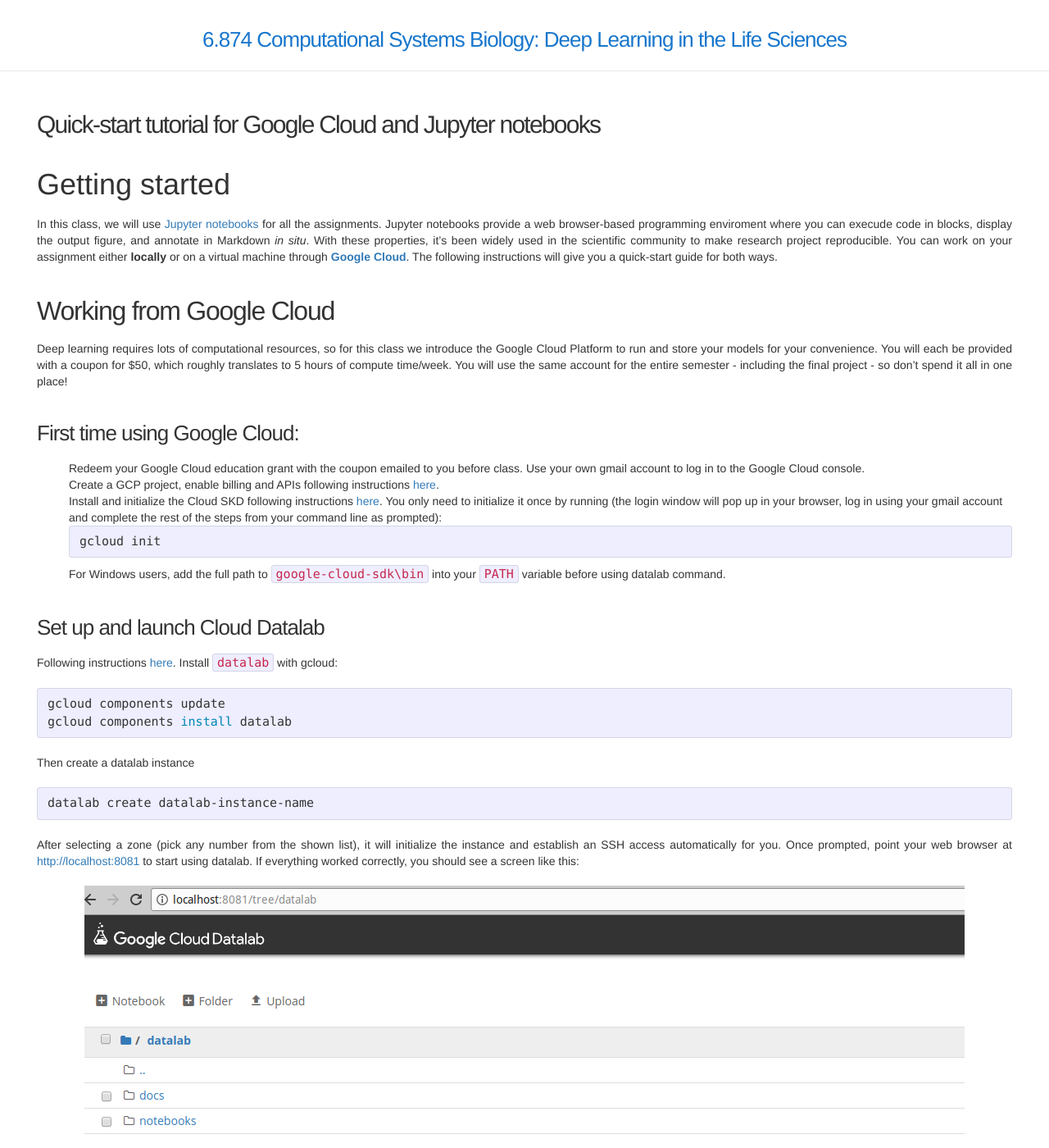
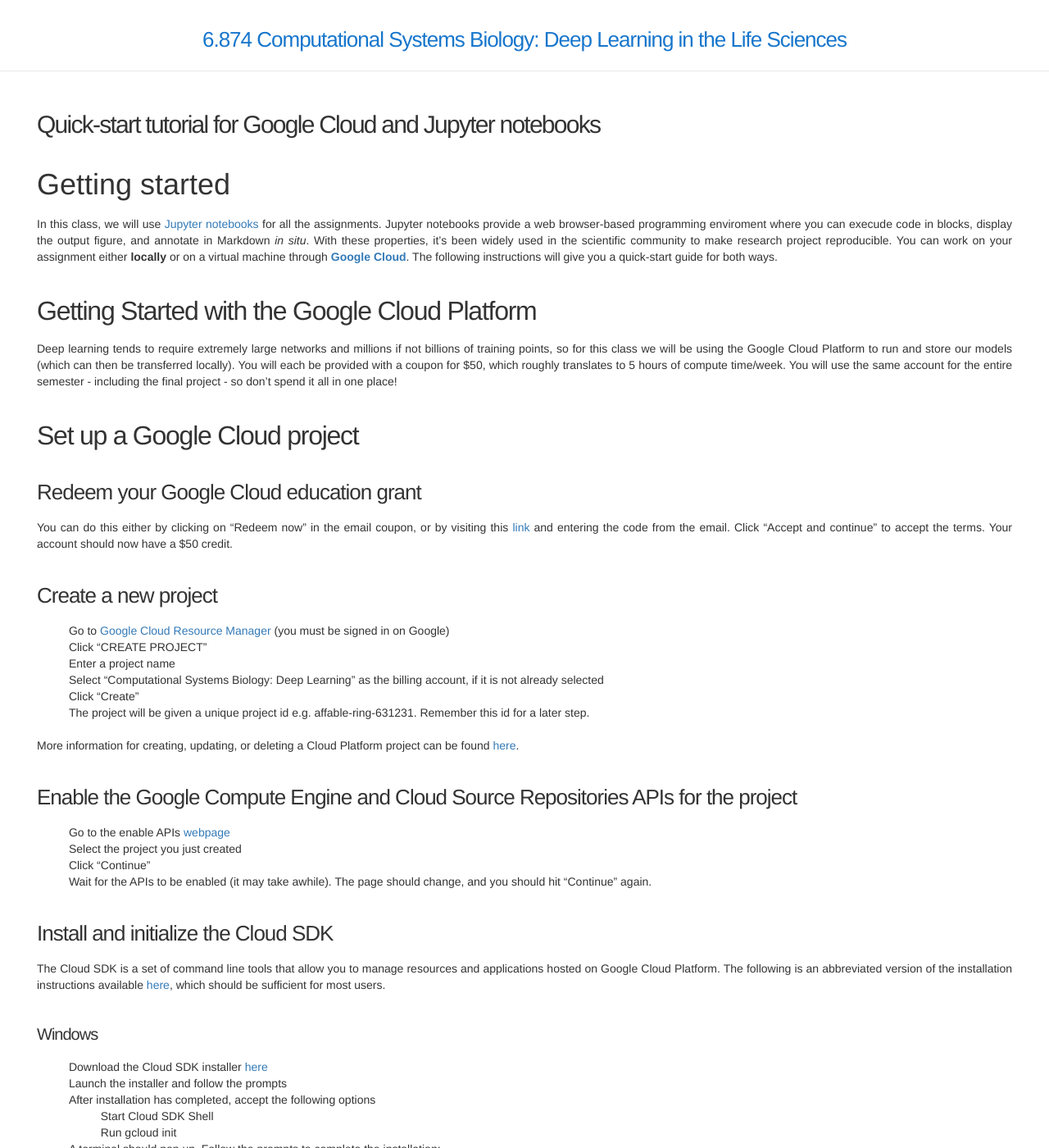
Before and after one commit to mit6874/mit6874.github.io, a Jekyll site: the page built from tutorials/quickstart-tutorial.md, in a window 1280 px wide and 1400 px high. Shown: the whole window at 82% size. Built offline with Jekyll 4.4.1, drawn with Linux system fonts in a browser that asks for light colours; nearby versions of some CDN libraries; some of the changed text lies outside the part shown.

Commit message:
Update tutorial with more detailed gcloud instructions

````diff
--- a/tutorials/quickstart-tutorial.md
+++ b/tutorials/quickstart-tutorial.md
@@ -5,51 +5,104 @@
 ---
 
 # Getting started
-In this class, we will use [Jupyter notebooks](http://jupyter.org/) for all the
-assignments. Jupyter notebooks provide a web browser-based programming enviroment where you can execude code in blocks, display the output figure, and annotate in Markdown *in situ*. With these properties, it's been widely used in the scientific community to make research project reproducible. You can work on your assignment either **locally** or on a virtual machine
-through [**Google Cloud**](https://cloud.google.com/). The following instructions will give you a quick-start guide for both ways.
+In this class, we will use [Jupyter notebooks](http://jupyter.org/) for all the assignments. Jupyter notebooks provide a web browser-based programming enviroment where you can execude code in blocks, display the output figure, and annotate in Markdown *in situ*. With these properties, it's been widely used in the scientific community to make research project reproducible. You can work on your assignment either **locally** or on a virtual machine through [**Google Cloud**](https://cloud.google.com/). The following instructions will give you a quick-start guide for both ways.
 
-## Working from Google Cloud
-Deep learning requires lots of computational resources, so for this class we introduce the Google Cloud Platform to run and store your models for your convenience. You will each be provided with a coupon for $50, which roughly translates to 5 hours of compute time/week. You will use the same account for the entire semester - including the final project - so don't spend it all in one place!
+## Getting Started with the Google Cloud Platform
 
-### First time using Google Cloud:
-* Redeem your Google Cloud education grant with the coupon emailed to you before class. Use your own gmail account to log in to the Google Cloud console.
-* Create a GCP project, enable billing and APIs following instructions [here](https://cloud.google.com/datalab/docs/quickstart#before-you-begin).
-* Install and initialize the Cloud SKD following instructions [here](https://cloud.google.com/sdk/docs/). You only need to initialize it once by running (the login window will pop up in your browser, log in using your gmail account and complete the rest of the steps from your command line as prompted):
-```bash
-gcloud init
+Deep learning tends to require extremely large networks and millions if not billions of training points, so for this class we will be using the Google Cloud Platform to run and store our models (which can then be transferred locally). You will each be provided with a coupon for $50, which roughly translates to 5 hours of compute time/week. You will use the same account for the entire semester - including the final project - so don't spend it all in one place!
+
+## Set up a Google Cloud project
+
+### Redeem your Google Cloud education grant
+You can do this either by clicking on "Redeem now" in the email coupon, or by visiting this [link](https://console.cloud.google.com/edu) and entering the code from the email. Click "Accept and continue" to accept the terms. Your account should now have a $50 credit.
+
+### Create a new project
+
+- Go to [Google Cloud Resource Manager](https://console.cloud.google.com/cloud-resource-manager?_ga=2.57885226.-1229808733.1579820986) (you must be signed in on Google)
+- Click "CREATE PROJECT"
+- Enter a project name
+- Select "Computational Systems Biology: Deep Learning" as the billing account, if it is not already selected
+- Click "Create"
+- The project will be given a unique project id e.g. affable-ring-631231. Remember this id for a later step.
+
+More information for creating, updating, or deleting a Cloud Platform project can be found [here](https://cloud.google.com/resource-manager/docs/creating-managing-projects).
+
+### Enable the Google Compute Engine and Cloud Source Repositories APIs for the project
+
+- Go to the enable APIs [webpage](https://console.cloud.google.com/flows/enableapi?apiid=compute,sourcerepo.googleapis.com&redirect=https://console.cloud.google.com&_ga=2.265664271.-1250025688.1579822842)
+- Select the project you just created
+- Click "Continue"
+- Wait for the APIs to be enabled (it may take awhile). The page should change, and you should hit "Continue" again.
+
+### Install and initialize the Cloud SDK
+
+The Cloud SDK is a set of command line tools that allow you to manage resources and applications hosted on Google Cloud Platform. The following is an abbreviated version of the installation instructions available [here](https://cloud.google.com/sdk/docs/), which should be sufficient for most users.
+
+#### Windows
+- Download the Cloud SDK installer [here](https://dl.google.com/dl/cloudsdk/channels/rapid/GoogleCloudSDKInstaller.exe)
+- Launch the installer and follow the prompts
+- After installation has completed, accept the following options
+	- Start Cloud SDK Shell
+	- Run gcloud init
+- A terminal should pop up. Follow the prompts to complete the installation:
+	- Log in when prompted (the login window will pop up in your browser, log in using your Google account)
+	- Pick the cloud project to use, using the unique id assigned to the project you just created (see the Create a new project section)
+	- Set the default "Compute Region and Zone" to "us-east1-b"
+
+#### MacOS and Linux
+- Download the Cloud SDK for MacOS [google-cloud-sdk-277.0.0-darwin-x86_64.tar.gz](https://dl.google.com/dl/cloudsdk/channels/rapid/downloads/google-cloud-sdk-277.0.0-darwin-x86_64.tar.gz) or for Linux [google-cloud-sdk-277.0.0-linux-x86_64.tar.gz](https://dl.google.com/dl/cloudsdk/channels/rapid/downloads/google-cloud-sdk-277.0.0-linux-x86_64.tar.gz)
+- Extract the file to your preferred installation location. There should now be a new folder named "google-cloud-sdk"
+- Add the Cloud SDK to your path
+	- Open a terminal and navigate to the directory containing the new "google-cloud-sdk" directory
+	- Run the following command and follow the on-screen instructions. Hitting enter for all prompts should generally be sufficient.
+		```
+		./google-cloud-sdk/install.sh
+		```
+- Initialize the SDK
+	- Open a ***new*** terminal and run the command
+		```
+		gcloud init
+		```
+	- Log in when prompted (the login window will pop up in your browser, log in using your Google account)
+	- Pick the cloud project to use, using the unique id assigned to the project you just created (see the Create a new project section)
+	- Set the default "Compute Region and Zone" to "us-east1-b"
+
+
+## Set up a Cloud Datalab
+
+We will make heavy use of Jupyter notebooks in this class for the sake of presentation and reproducibility of results. The easiest way to do this in the Google Cloud Platform is by setting up a VM instance to run Cloud Datalab Notebooks.
+
+### Install datalab with gcloud
+Run the following, saying yes to all prompts
 ```
-For Windows users, add the full path to `google-cloud-sdk\bin` into your `PATH` variable before using datalab command.
-
-### Set up and launch Cloud Datalab
-Following instructions [here](https://cloud.google.com/datalab/docs/quickstart#steps_to_set_up_and_open_cloud_datalab). Install `datalab` with gcloud:
-```bash
 gcloud components update
 gcloud components install datalab
 ```
-Then create a datalab instance
-```bash
-datalab create datalab-instance-name
+
+### Create a datalab instance
+Create a Datalab instance with just CPUs
 ```
-After selecting a zone (pick any number from the shown list), it will initialize the instance and establish an SSH access automatically for you. Once prompted, point your web browser at [http://localhost:8081](http://localhost:8081) to
-start using datalab. If everything worked correctly, you should see a screen like this:
+datalab create ps1-datalab
+```
 
-<div class='fig figcenter'>
-  <img src='/assets/googlecloud.png'>
-</div>
+Alternatively, you can create one with GPUs (could be useful for ps2 and ps3):
+```
+datalab beta create-gpu ps1-datalab
+```
 
-Click *upload* to upload the homework materials to your datalab and start working on your problem sets by clicking through `***.ipynb`.
+### Run a Jupyter Notebook on the Datalab instance
+In your browser, navigate to http://localhost:8081
 
+Now, upload the Jupyter notebook you want to run to the datalab instance via the “Upload” button.
 
-### Pricing
-There is no charge for using Google Cloud Datalab. However, you do pay for any Google Cloud Platform resources you use with Cloud Datalab (compute and storage resources, etc.). E.g. you incur costs from the time of creation to the time of deletion of the Cloud Datalab VM instance. **Keep in mind that you only have limited budget with $125 coupon so don't let your instance run forever!**
+### Close the Datalab instance
+Finally, when you are done, you can kill the active command. Then, delete the instance to avoid further billing with:
+```
+datalab delete --delete-disk ps1-datalab
+```
+NOTE: Ensure you have downloadeded your work before deleting the instance.
 
-### Stopping an instance
-Run the following command to stop your Cloud Datalab instance to avoid incurring unnecessary costs when you want to pause using Cloud Datalab
-```bash
-datalab stop instance-name
-```
-When you are ready to start using Cloud Datalab again (or if your terminal command window is closed or interrupted while running datalab and you want to reconnect), run `datalab connect instance-name` command to restart the instance. You can also stop, restart, and manage your VM instances in the [Google Compute Engine](https://console.cloud.google.com/compute) any time.
+You can visit the [Google Cloud Console](https://console.cloud.google.com/) for an overview of your cloud environment e.g. to view billing information.
 
 ## Working locally
 You will need to set up a Python environment and install Jupyter. We strongly recommend using [Anaconda with Python 3.7](https://www.anaconda.com/download/#macos) because it will automatically install Python and Jupyter notebook and help manage packages efficiently.
````
